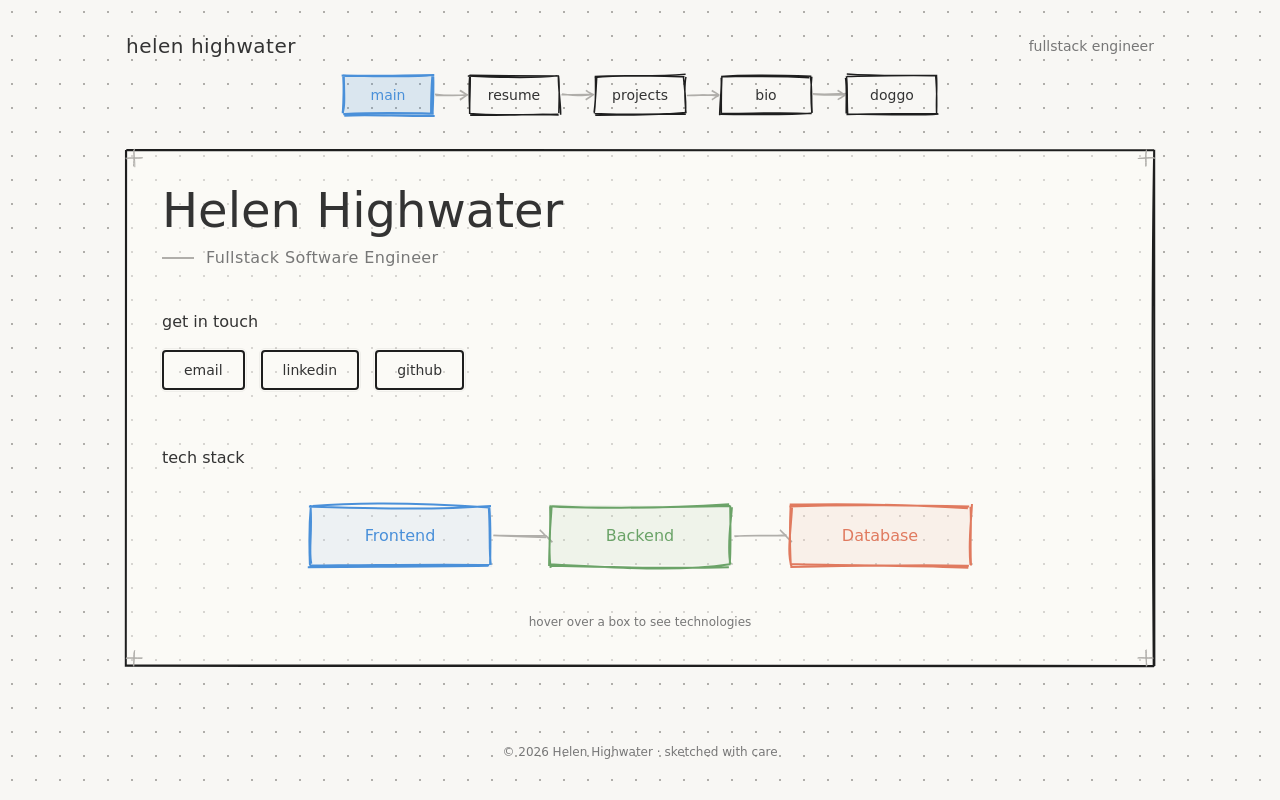
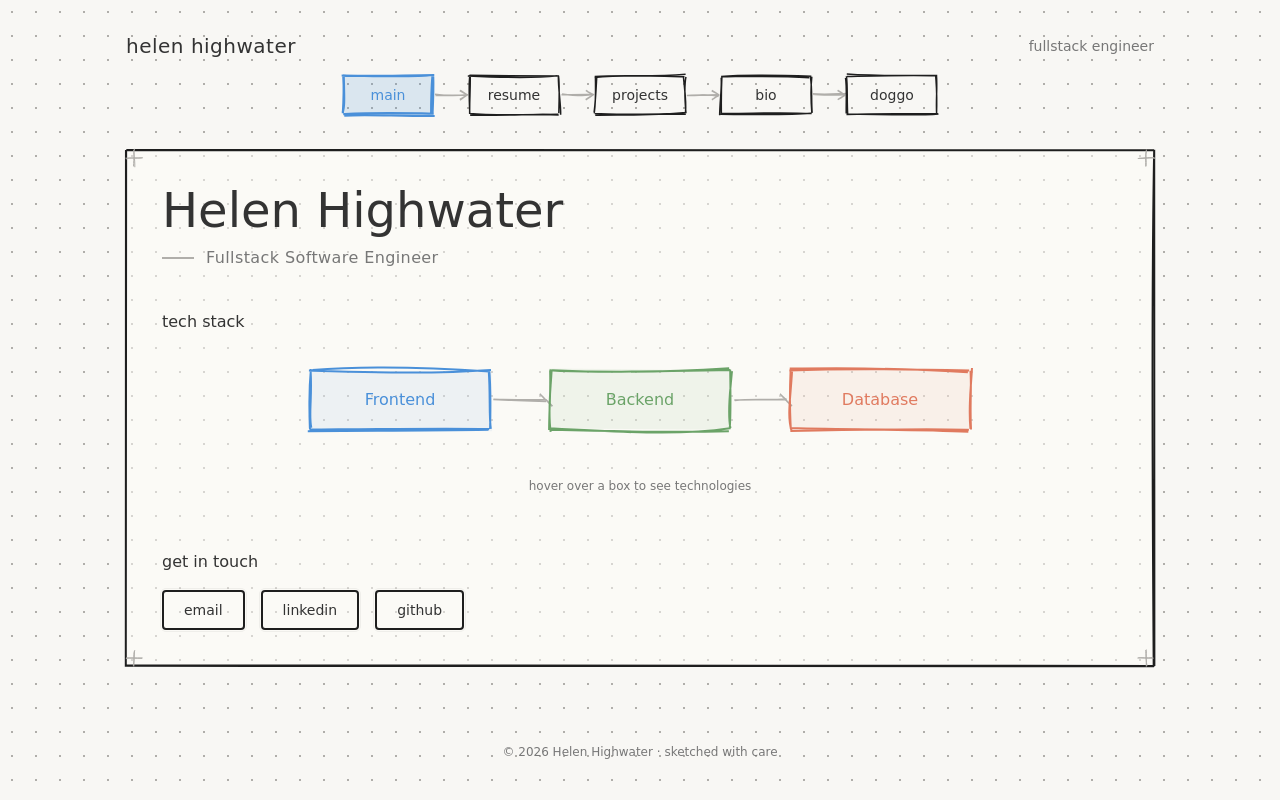
Before and after one commit to HelenHighwater1/heyimhelen2026, a Next.js app: page / in a window 1280 px wide. Built offline with nearby package versions, Linux system fonts and the light colour scheme; a web font is replaced by a local one.

Commit message:
re-arranged main page

```diff
--- a/src/app/page.tsx
+++ b/src/app/page.tsx
@@ -54,8 +54,16 @@ export default function HomePage() {
         </div>
       </div>
 
+      {/* Tech stack diagram */}
+      <div className="mb-14">
+        <h2 className="mb-5 font-sketch text-base text-sketch-text">
+          tech stack
+        </h2>
+        <TechDiagram />
+      </div>
+
       {/* Contact links */}
-      <div className="mb-14">
+      <div>
         <h2 className="mb-4 font-sketch text-base text-sketch-text">
           get in touch
         </h2>
@@ -78,14 +86,6 @@ export default function HomePage() {
           ))}
         </ul>
       </div>
-
-      {/* Tech stack diagram */}
-      <div>
-        <h2 className="mb-5 font-sketch text-base text-sketch-text">
-          tech stack
-        </h2>
-        <TechDiagram />
-      </div>
     </SketchPanel>
   );
 }
```
